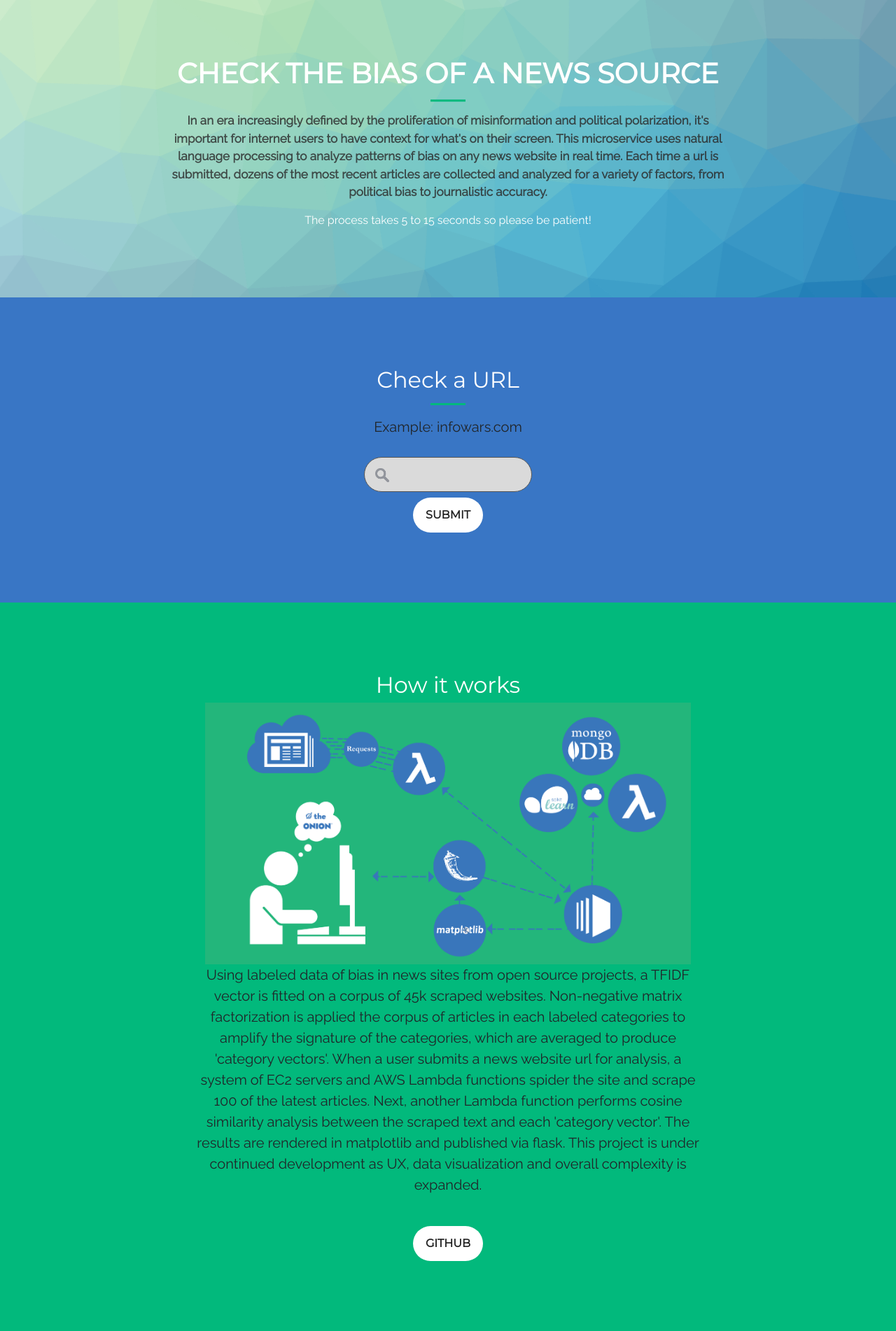
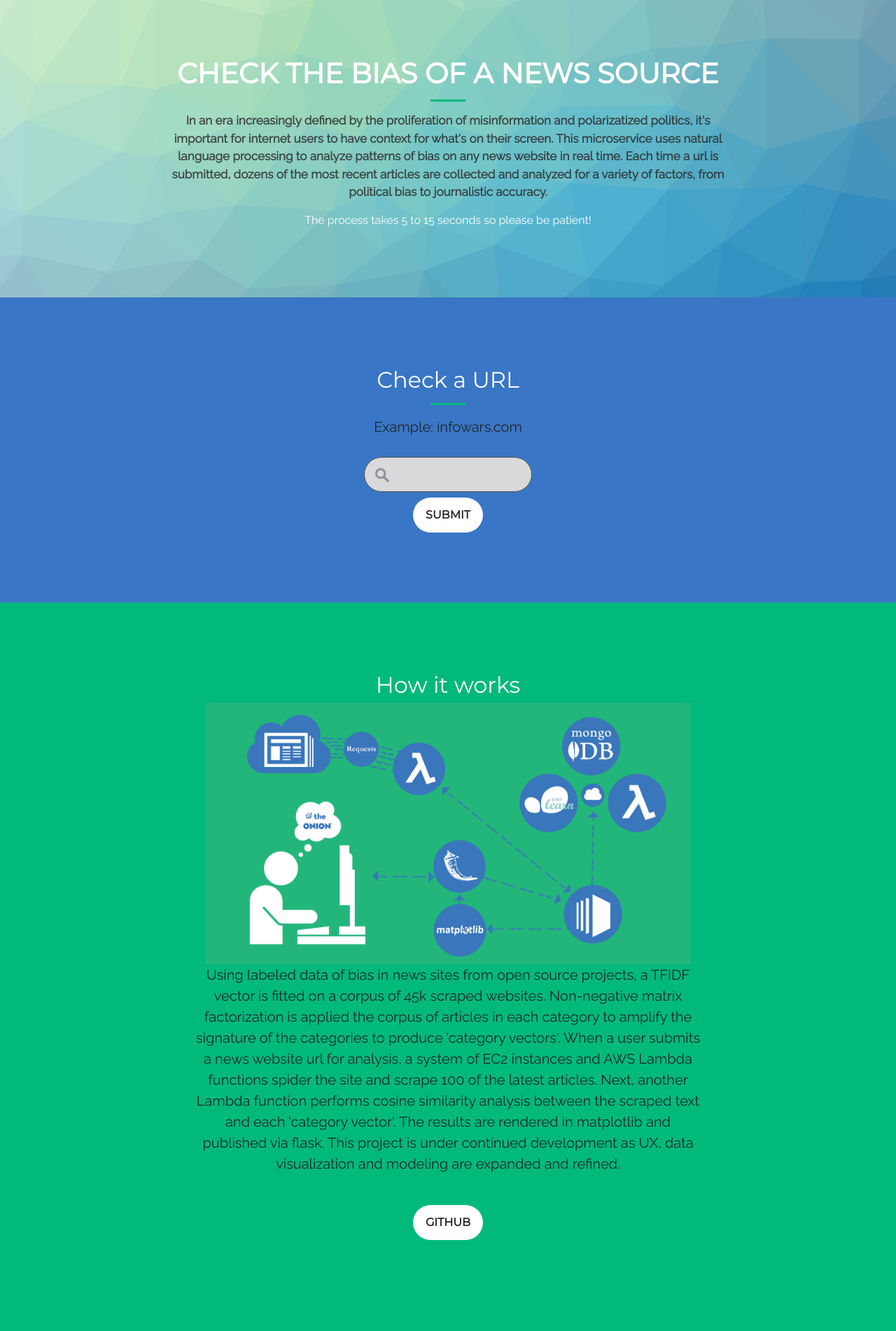
Before and after one commit to N2ITN/are-you-fake-news, a Flask app: page / in a window 1280 px wide. Shown: the part 55-1957 px from the top of the page at 70% size. After the commit the page ends 1827 px from the top, so only its background shows below. Run offline with Flask 2, Linux system fonts and the light colour scheme; parts of the project's set-up code (start-up, migrations or seed data) failed here and were passed over; some libraries are stand-ins or nearby versions.

Commit message:
revise text
Former-commit-id: ded15d8e512458a0f162d3b6aa02f99dcbe3f63c

```diff
--- a/web/templates/submit.html
+++ b/web/templates/submit.html
@@ -86,7 +86,7 @@
       <div class="header-content-inner">
         <h1 id="homeHeading">Check the Bias of a News Source</h1>
         <hr>
-        <p>In an era increasingly defined by the proliferation of misinformation and political polarization, it's important for internet users to have context for
+        <p>In an era increasingly defined by the proliferation of misinformation and polarizatized politics, it's important for internet users to have context for
           what's on their screen. This microservice uses natural language processing to analyze patterns of bias on any news
           website in real time. Each time a url is submitted, dozens of the most recent articles are collected and analyzed
           for a variety of factors, from political bias to journalistic accuracy.
@@ -131,7 +131,7 @@
           <div style="text-align: center;" >
           <img id="methodology" src= "static/img/methodolgyflow.png" </img>
           </div>
-          <p> Using labeled data of bias in news sites from open source projects, a TFIDF vector is fitted on a corpus of 45k scraped websites. Non-negative matrix factorization is applied the corpus of articles in each labeled categories to amplify the signature of the categories, which are averaged to produce 'category vectors'. When a user submits a news website url for analysis, a system of EC2 servers and AWS Lambda functions spider the site and scrape 100 of the latest articles. Next, another Lambda function performs cosine similarity analysis between the scraped text and  each 'category vector'. The results are rendered in matplotlib and published via flask. This project is under continued development as UX, data visualization and overall complexity is expanded.
+          <p> Using labeled data of bias in news sites from open source projects, a TFIDF vector is fitted on a corpus of 45k scraped websites. Non-negative matrix factorization is applied the corpus of articles in each category to amplify the signature of the categories to produce 'category vectors'. When a user submits a news website url for analysis, a system of EC2 instances and AWS Lambda functions spider the site and scrape 100 of the latest articles. Next, another Lambda function performs cosine similarity analysis between the scraped text and each 'category vector'. The results are rendered in matplotlib and published via flask. This project is under continued development as UX, data visualization and modeling are expanded and refined.
 
           </p>
 
```
